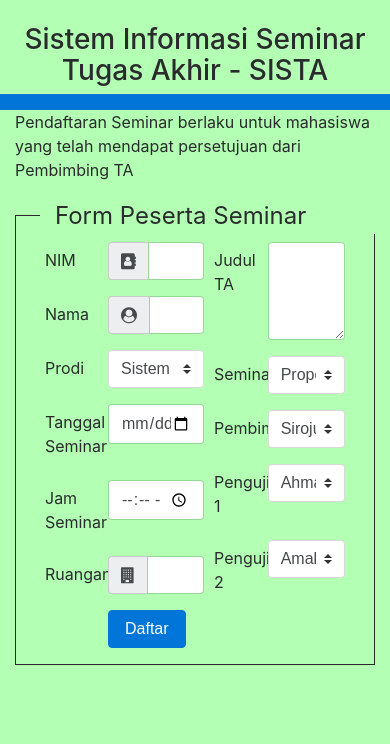
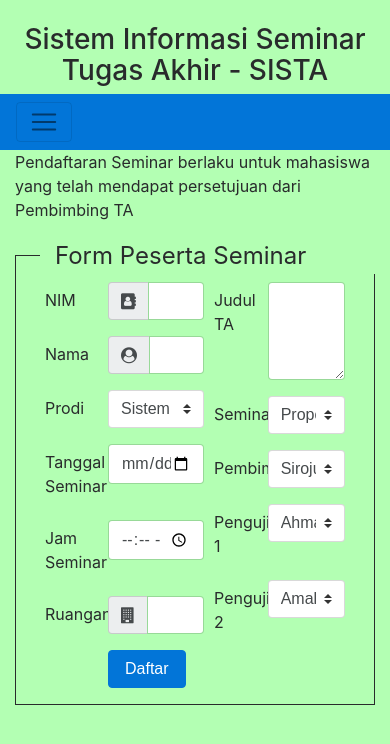
Before and after one commit to Mumtaz3/ProjekSista, a plain HTML site: page projek_1/seminar(1).html in a window 390 px wide. Drawn offline with nearby package versions, Linux system fonts and the light colour scheme.

Commit message:
Update seminar(1).html

```diff
--- a/projek_1/seminar(1).html
+++ b/projek_1/seminar(1).html
@@ -32,6 +32,11 @@
         <div class="row">
             <div class="col-md-12" style="padding: 0%; margin: 0%;">
                 <nav class="navbar navbar-toggleable-sm navbar-fixed-top navbar-light bg-primary">
+
+								<button class="navbar-toggler" type="button" data-toggle="collapse"
+									data-target="#bs-example-navbar-collapse-1">
+									<span class="navbar-toggler-icon"></span>
+								</button>
                     <div class="collapse navbar-collapse" id="bs-example-navbar-collapse-1">
                         <ul class="navbar-nav">
                             <li class="nav-item">
```
